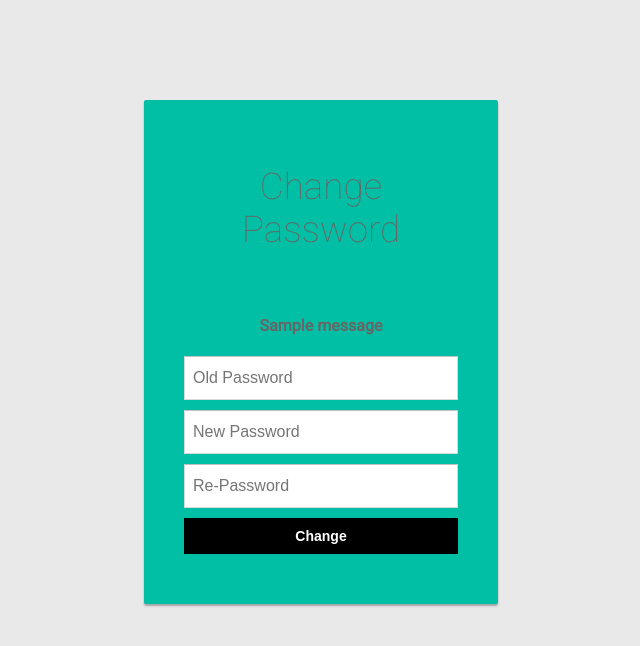
After one commit to rushabh5x/Py_Messanger, a Django app: template web_messenger/templates/changepass.html in a window 1280 px wide. The commit adds this page. Shown: the top 646 px of the page, without its empty margins (319-959 px from the left). Run offline with Django 3.2, Linux system fonts and the light colour scheme; the template is opened without the code that fills it, so the values that code supplies are empty; tables that the repository leaves empty hold one stand-in row (values such as "Sample post"); one stand-in notice (Sample message) is shown.

Commit message:
change password

```diff
--- /dev/null
+++ b/web_messenger/static/css/change_pass.css
@@ -0,0 +1,116 @@
+@import url(http://fonts.googleapis.com/css?family=Roboto:400,100);
+
+body {
+background: #e9e9e9;
+  color: #666666;
+
+  -webkit-background-size: cover;
+  -moz-background-size: cover;
+  -o-background-size: cover;
+  background-size: cover;
+  font-family: 'Roboto', sans-serif;
+  top:50px;
+  align:center
+
+    margin:auto;
+    margin-top:100px;
+
+}
+
+.login-card {
+  padding: 40px;
+  width: 274px;
+  background-color: #00bfa5;
+  margin: 0 auto 10px;
+  border-radius: 2px;
+  box-shadow: 0px 2px 2px rgba(0, 0, 0, 0.3);
+  overflow: hidden;
+  top:50px;
+  bottom:50px;
+  align:center
+}
+
+.login-card h1 {
+  font-weight: 100;
+  text-align: center;
+  font-size: 2.3em;
+}
+
+.login-card input[type=submit] {
+  width: 100%;
+  display: block;
+  margin-bottom: 10px;
+  position: relative;
+}
+
+.login-card input[type=text], input[type=password] {
+  height: 44px;
+  font-size: 16px;
+  width: 100%;
+  margin-bottom: 10px;
+  -webkit-appearance: none;
+  background: #fff;
+  border: 1px solid #d9d9d9;
+  border-top: 1px solid #c0c0c0;
+  /* border-radius: 2px; */
+  padding: 0 8px;
+  box-sizing: border-box;
+  -moz-box-sizing: border-box;
+}
+
+.login-card input[type=text]:hover, input[type=password]:hover {
+  border: 1px solid #b9b9b9;
+  border-top: 1px solid #a0a0a0;
+  -moz-box-shadow: inset 0 1px 2px rgba(0,0,0,0.1);
+  -webkit-box-shadow: inset 0 1px 2px rgba(0,0,0,0.1);
+  box-shadow: inset 0 1px 2px rgba(0,0,0,0.1);
+}
+
+.login {
+  text-align: center;
+  font-size: 14px;
+  font-family: 'Arial', sans-serif;
+  font-weight: 700;
+  height: 36px;
+  padding: 0 8px;
+/* border-radius: 3px; */
+/* -webkit-user-select: none;
+  user-select: none; */
+}
+
+.login-submit {
+  /* border: 1px solid #3079ed; */
+  border: 0px;
+  color: #ffffff;
+  text-shadow: 0 1px rgba(0,0,0,0.1);
+  background-color: #000000;
+  /* background-image: -webkit-gradient(linear, 0 0, 0 100%,   from(#4d90fe), to(#4787ed)); */
+}
+
+.login-submit:hover {
+  /* border: 1px solid #2f5bb7; */
+  border: 0px;
+  text-shadow: 0 1px rgba(0,0,0,0.3);
+  background-color: #357ae8;
+  /* background-image: -webkit-gradient(linear, 0 0, 0 100%,   from(#4d90fe), to(#357ae8)); */
+}
+
+.login-card a {
+  text-decoration: none;
+  color: #666;
+  font-weight: 400;
+  text-align: center;
+  display: inline-block;
+  opacity: 0.6;
+  transition: opacity ease 0.5s;
+}
+
+.login-card a:hover {
+  opacity: 1;
+}
+
+.login-help {
+  width: 100%;
+  text-align: center;
+  font-size: 12px;
+}
--- /dev/null
+++ b/web_messenger/static/css/jquery-ui.css
@@ -0,0 +1,13 @@
+<html>
+<head><title>404 Not Found</title></head>
+<body bgcolor="white">
+<center><h1>404 Not Found</h1></center>
+<hr><center>nginx/1.11.9</center>
+</body>
+</html>
+<!-- a padding to disable MSIE and Chrome friendly error page -->
+<!-- a padding to disable MSIE and Chrome friendly error page -->
+<!-- a padding to disable MSIE and Chrome friendly error page -->
+<!-- a padding to disable MSIE and Chrome friendly error page -->
+<!-- a padding to disable MSIE and Chrome friendly error page -->
+<!-- a padding to disable MSIE and Chrome friendly error page -->
--- /dev/null
+++ b/web_messenger/static/scripts/jquery_and_jqueryui.js
@@ -0,0 +1,7 @@
+<html>
+<head><title>404 Not Found</title></head>
+<body bgcolor="white">
+<center><h1>404 Not Found</h1></center>
+<hr><center>nginx/1.11.9</center>
+</body>
+</html>
--- /dev/null
+++ b/web_messenger/templates/changepass.html
@@ -0,0 +1,45 @@
+<!DOCTYPE html>
+{% load staticfiles %}
+<html>
+
+<head>
+
+  <meta charset="UTF-8">
+
+  <title>Change Password</title>
+
+  <link rel='stylesheet' href="{% static 'css/jquery-ui.css' %}">
+
+    <link rel="stylesheet" href="{% static 'css/change_pass.css' %}" media="screen" type="text/css" />
+
+</head>
+
+<body>
+
+  <div class="login-card">
+    <h1>Change Password</h1><br>
+    {% if messages %}
+
+    {% for message in messages %}
+  <h4 align="center">{{message}}</h4><span></span>
+  {% endfor %}
+  {% endif %}
+
+  <form action="changepass" method="post">
+    {% csrf_token %}
+	<input type="password" name="oldpass" placeholder="Old Password">
+    <input type="password" name="new_pass" placeholder="New Password" id="new_pass">
+    <input type="password" name="repass" placeholder="Re-Password">
+    <input type="submit" name="Change" class="login login-submit" value="Change">
+  </form>
+
+
+</div>
+
+<!-- <div id="error"><img src="https://dl.dropboxusercontent.com/u/23299152/Delete-icon.png" /> Your caps-lock is on.</div> -->
+
+  <script src="{% static 'scripts/jquery_and_jqueryui.js' %}"></script>
+
+</body>
+
+</html>
--- a/web_messenger/templates/chatscreen.html
+++ b/web_messenger/templates/chatscreen.html
@@ -753,6 +753,7 @@ body {
               <div class="dropdown-content">
                 <a href="/web_messenger/logout">log out</a>
                 <a href="" onclick="document.getElementById('upload').click(); return false">Change Profile</a>
+                <a href="/web_messenger/pwdchange">Change Pass</a>
               </div>
             </div>
             <div class="col-sm-2 col-xs-2 heading-compose  pull-right" onclick="my_fun1()" id="heading-compose">
--- a/web_messenger/urls.py
+++ b/web_messenger/urls.py
@@ -13,8 +13,8 @@ urlpatterns = [
     url(r'^logout',views.logout,name='logout'),
     url(r'^deletesingle',views.deletesingle,name='deletesingle'),
     url(r'^delete',views.delete,name='delete'),
-    url(r'^updateprofile',views.updateprofile,name='updateprofile')
-
-
+    url(r'^updateprofile',views.updateprofile,name='updateprofile'),
+    url(r'^changepass',views.changepass,name='changepass'),
+    url(r'^pwdchange',views.pwdchange,name='pwdchange')
 
 ]
```
Also changed, not shown: web_messenger/views.py (+34 -0 lines).
